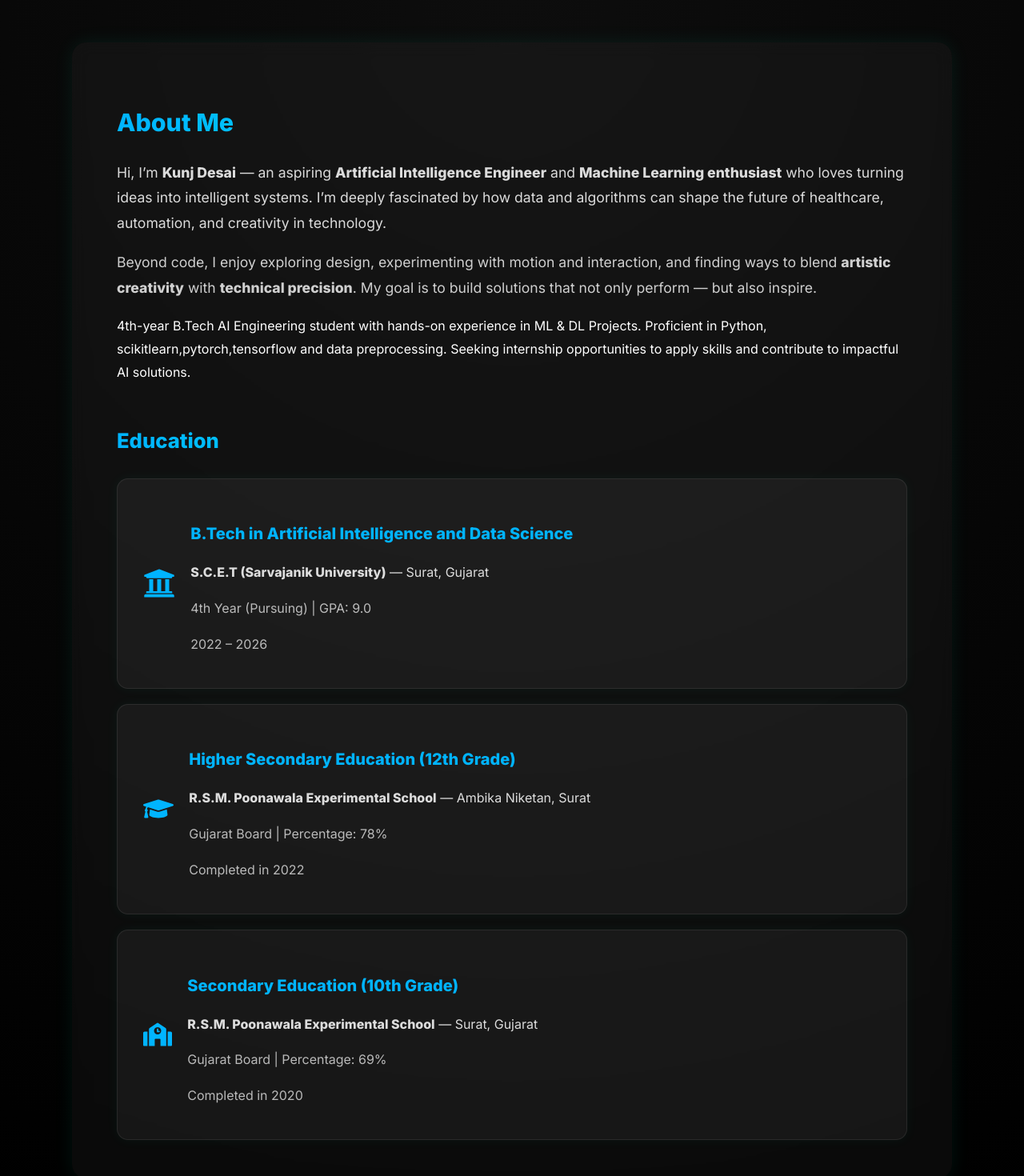
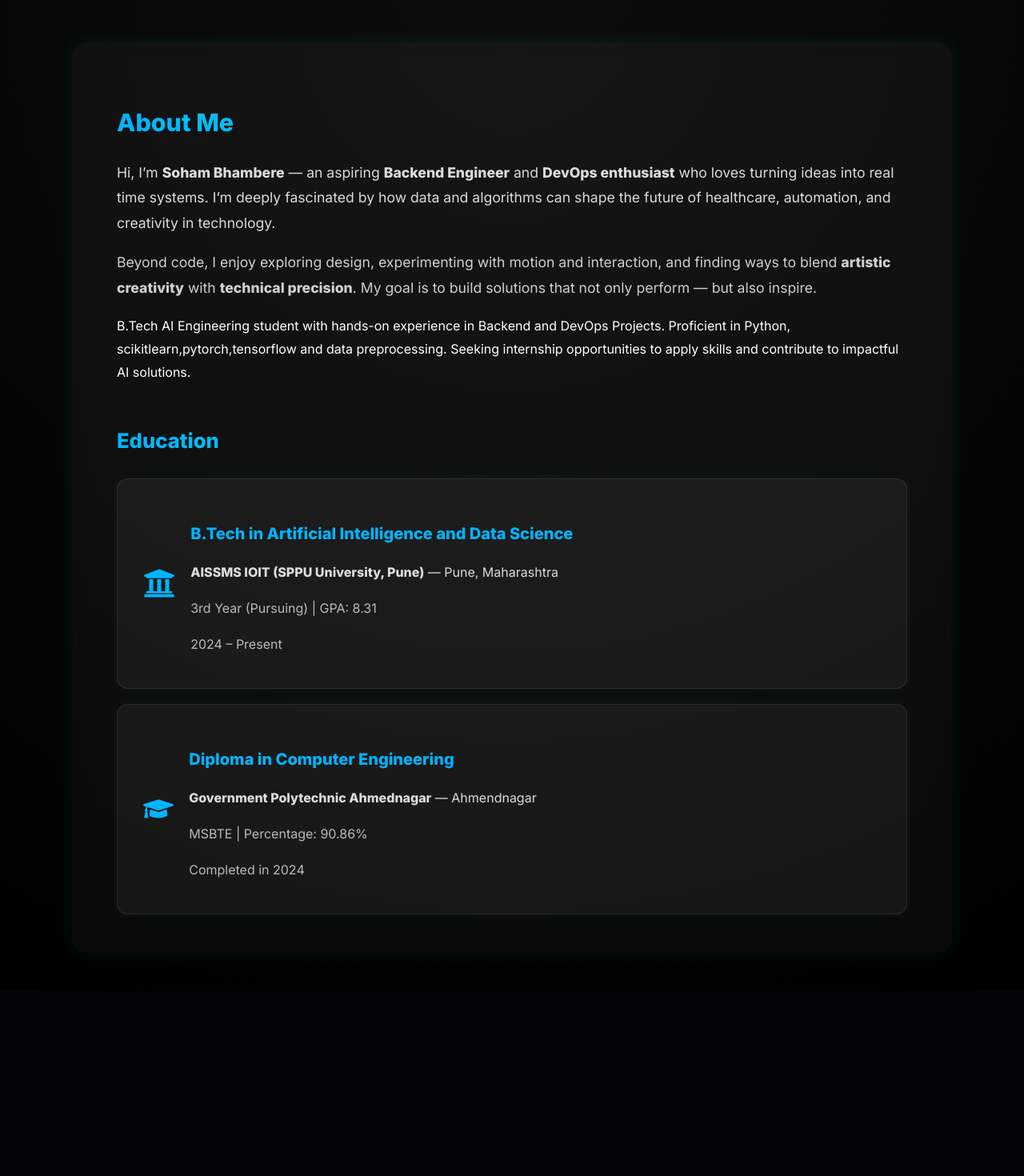
Before and after one commit to sohambhambere50/Soham-Portfolio, a React (Vite) app: page /about in a window 1280 px wide. Shown: the part 78-1548 px from the top of the page at 80% size. After the commit the page ends 1317 px from the top, so only its background shows below. Built offline with nearby package versions, Linux system fonts and the light colour scheme; the HTML template or start-up script is replaced by a standard one.

Commit message:
refactor: Changed the personal summary

```diff
--- a/src/pages/About.jsx
+++ b/src/pages/About.jsx
@@ -56,10 +56,10 @@ const AboutMe = () => {
             marginBottom: "1rem",
           }}
         >
-          Hi, I’m <strong>Kunj Desai</strong> — an aspiring{" "}
-          <strong>Artificial Intelligence Engineer</strong> and{" "}
-          <strong>Machine Learning enthusiast</strong> who loves turning ideas
-          into intelligent systems. I’m deeply fascinated by how data and
+          Hi, I’m <strong>Soham Bhambere</strong> — an aspiring{" "}
+          <strong>Backend Engineer</strong> and{" "}
+          <strong>DevOps enthusiast</strong> who loves turning ideas
+          into real time systems. I’m deeply fascinated by how data and
           algorithms can shape the future of healthcare, automation, and
           creativity in technology.
         </p>
@@ -73,7 +73,7 @@ const AboutMe = () => {
         </p>
 
         <p>
-            4th-year B.Tech AI Engineering student with hands-on experience in ML & DL Projects. Proficient in Python, scikitlearn,pytorch,tensorflow and data preprocessing. Seeking internship opportunities to apply skills and contribute to
+            B.Tech AI Engineering student with hands-on experience in Backend and DevOps Projects. Proficient in Python, scikitlearn,pytorch,tensorflow and data preprocessing. Seeking internship opportunities to apply skills and contribute to
             impactful AI solutions.
         </p>
 
@@ -139,13 +139,13 @@ const AboutMe = () => {
                     marginBottom: "0.2rem",
                   }}
                 >
-                  <strong>S.C.E.T (Sarvajanik University)</strong> — Surat,
-                  Gujarat
+                  <strong>AISSMS IOIT (SPPU University, Pune)</strong> — Pune,
+                  Maharashtra
                 </p>
                 <p style={{ color: "rgba(255,255,255,0.7)" }}>
-                  4th Year (Pursuing) | GPA: 9.0
+                  3rd Year (Pursuing) | GPA: 8.31
                 </p>
-                <p style={{ color: "rgba(255,255,255,0.7)" }}>2022 – 2026</p>
+                <p style={{ color: "rgba(255,255,255,0.7)" }}>2024 – Present</p>
               </div>
             </motion.div>
 
@@ -176,7 +176,7 @@ const AboutMe = () => {
                     fontSize: "1.25rem",
                   }}
                 >
-                  Higher Secondary Education (12th Grade)
+                 Diploma in Computer Engineering
                 </h4>
                 <p
                   style={{
@@ -184,60 +184,17 @@ const AboutMe = () => {
                     marginBottom: "0.2rem",
                   }}
                 >
-                  <strong>R.S.M. Poonawala Experimental School</strong> — Ambika
-                  Niketan, Surat
+                  <strong>Government Polytechnic Ahmednagar</strong> — Ahmendnagar
                 </p>
                 <p style={{ color: "rgba(255,255,255,0.7)" }}>
-                  Gujarat Board | Percentage: 78%
+                  MSBTE | Percentage: 90.86%
                 </p>
-                <p style={{ color: "rgba(255,255,255,0.7)" }}>Completed in 2022</p>
+                <p style={{ color: "rgba(255,255,255,0.7)" }}>Completed in 2024</p>
               </div>
             </motion.div>
 
             {/* --- Education Card 3 --- */}
-            <motion.div
-              whileHover={{
-                scale: 1.02,
-                boxShadow: "0 0 25px rgba(0,255,200,0.15)",
-              }}
-              transition={{ duration: 0.3 }}
-              style={{
-                background: "rgba(255,255,255,0.05)",
-                borderRadius: "14px",
-                padding: "1.5rem 2rem",
-                border: "1px solid rgba(255,255,255,0.08)",
-                boxShadow: "0 0 15px rgba(0,255,200,0.05)",
-                display: "flex",
-                alignItems: "center",
-                gap: "1.2rem",
-              }}
-            >
-              <FaSchool size={36} color="var(--accent)" />
-              <div>
-                <h4
-                  style={{
-                    color: "var(--accent)",
-                    marginBottom: "0.4rem",
-                    fontSize: "1.25rem",
-                  }}
-                >
-                  Secondary Education (10th Grade)
-                </h4>
-                <p
-                  style={{
-                    color: "rgba(255,255,255,0.85)",
-                    marginBottom: "0.2rem",
-                  }}
-                >
-                  <strong>R.S.M. Poonawala Experimental School</strong> — Surat,
-                  Gujarat
-                </p>
-                <p style={{ color: "rgba(255,255,255,0.7)" }}>
-                  Gujarat Board | Percentage: 69%
-                </p>
-                <p style={{ color: "rgba(255,255,255,0.7)" }}>Completed in 2020</p>
-              </div>
-            </motion.div>
+
           </div>
         </motion.div>
       </motion.div>
```
